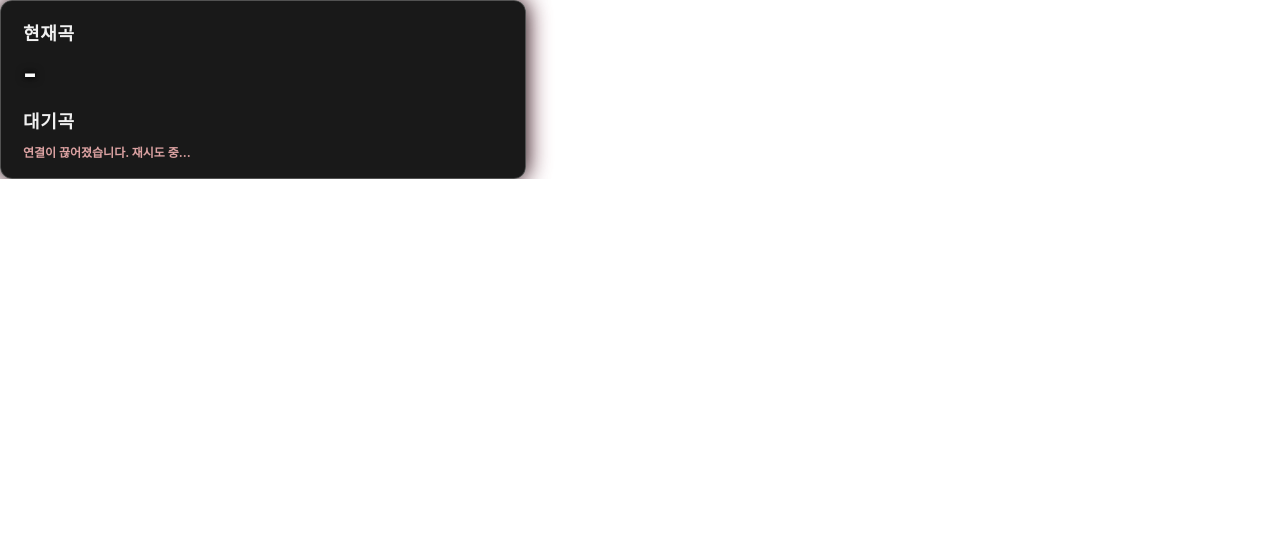
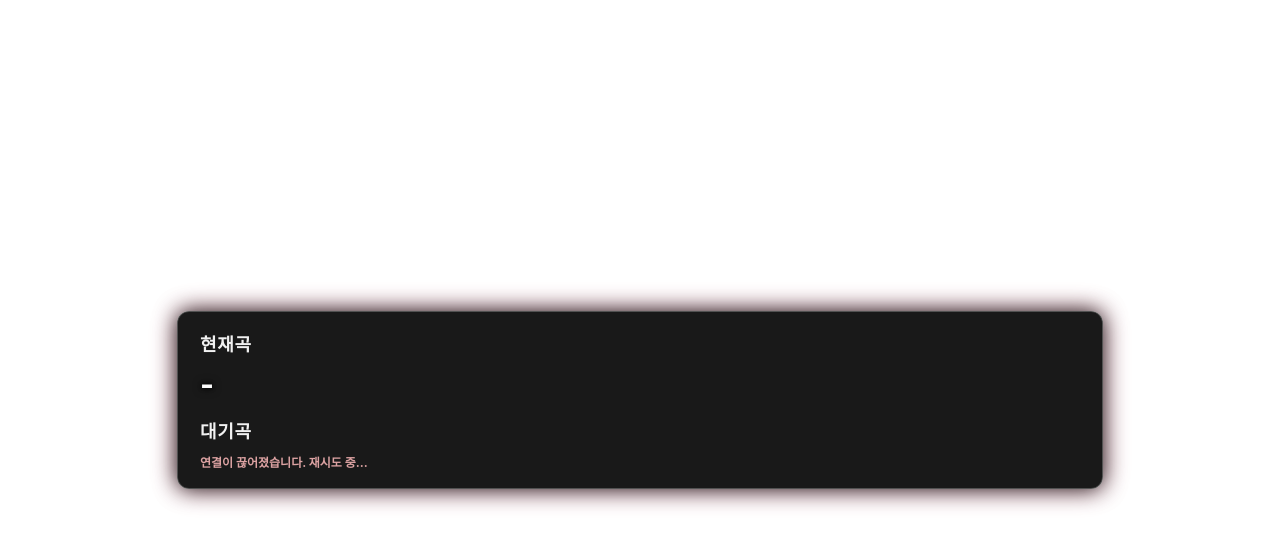
Before and after one commit to Kimkwanhwi/song-queue-server, a website: page public/overlay.html in a window 1280 px wide. Drawn offline with Linux system fonts and the light colour scheme; no server answers; a web font is replaced by a local one.

Commit message:
Update overlay.html

```diff
--- a/public/overlay.html
+++ b/public/overlay.html
@@ -22,6 +22,13 @@
         font-family: "NanumSquare", -apple-system, BlinkMacSystemFont,
           "Segoe UI", sans-serif;
         font-weight: 700;
+
+        /* ✅ 전체 화면에서 중앙 정렬 */
+        width: 100%;
+        height: 100%;
+        display: flex;
+        align-items: center;     /* 세로 중앙 */
+        justify-content: center; /* 가로 중앙 */
       }
 
       /* 전체 오버레이 박스 */
@@ -37,7 +44,10 @@
         flex-direction: column;
         gap: 12px;
         color: #fdfdfd;
-        max-width: 480px; /* 도전미션 카드 느낌으로 조금 넓게 */
+
+        /* ✅ 도전미션 카드랑 비슷한 가로 길이 */
+        width: 880px;
+        max-width: 90vw;
       }
 
       /* 섹션 제목 (현재곡 / 대기곡) */
@@ -71,7 +81,7 @@
       }
 
       .queue-list {
-        max-height: 230px; /* 너무 길어지지 않게 살짝 줄임 */
+        max-height: 230px; /* 너무 길어지지 않게 */
         overflow-y: auto;
         padding-right: 8px;
       }
```
